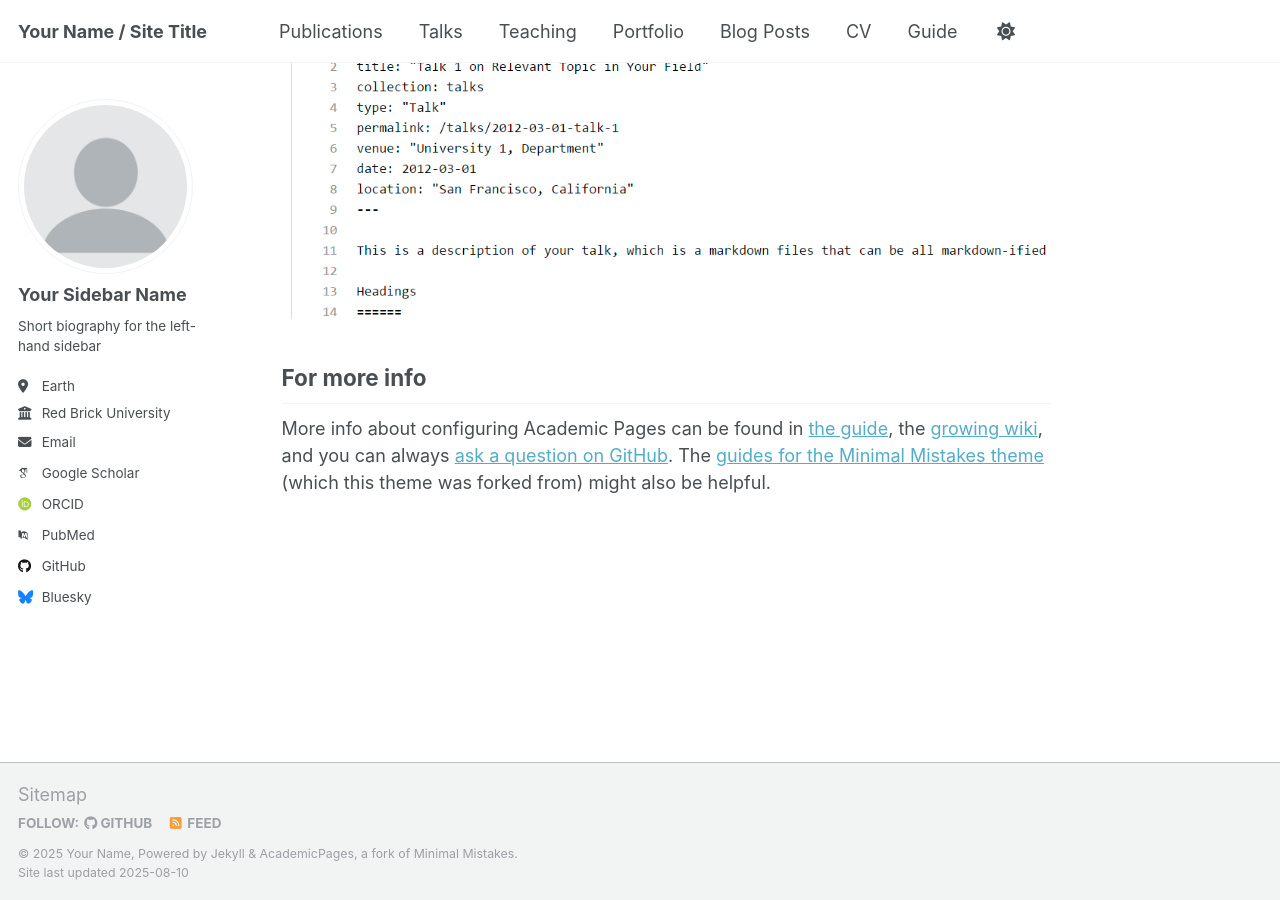
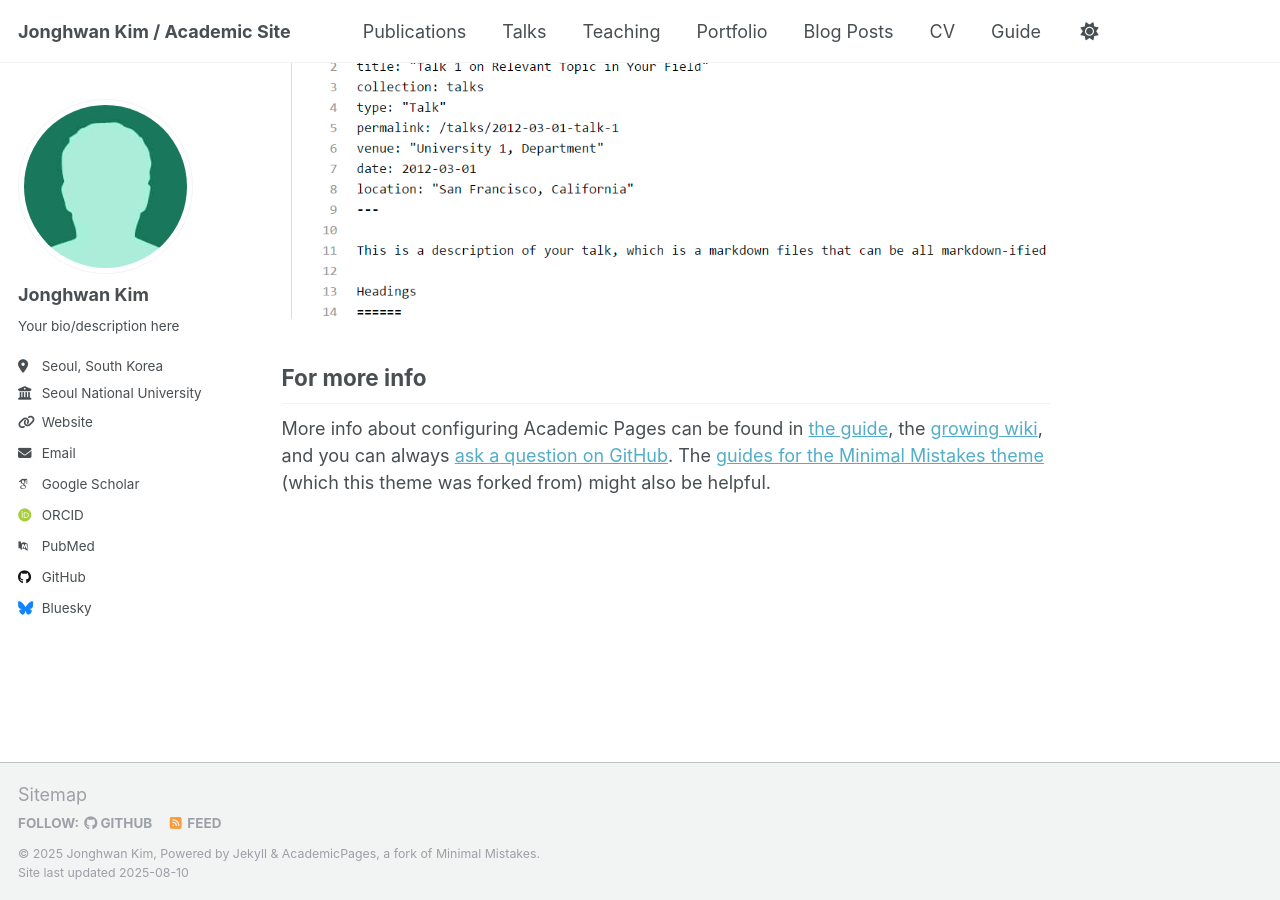
Before and after one commit to JongHwan-K/JongHwan-K.github.io, a Jekyll site: the page built from _pages/about.md, in a window 1280 px wide and 900 px high, scrolled down 2880 px. Built offline with Jekyll 4.4.1, drawn with Linux system fonts in a browser that asks for light colours; some web fonts are replaced; a script that is not in the unit is left out.

Commit message:
Update personal information in config and authors files

```diff
--- a/_config.yml
+++ b/_config.yml
@@ -9,27 +9,27 @@
 # Basic Site Settings
 locale                   : "en-US"
 site_theme               : "default"
-title                    : "Your Name / Site Title"
+title                    : "Jonghwan Kim / Academic Site"
 title_separator          : "-"
-name                     : &name "Your Name"
-description              : &description "personal description"
-url                      : https://academicpages.github.io # the base hostname & protocol for your site e.g. "https://[your GitHub username].github.io" or if you already have some other page hosted on Github then use "https://[your GitHub username].github.io/[Your Repo Name]"
+name                     : &name "Jonghwan Kim"
+description              : &description "Personal academic website of Jonghwan Kim"
+url                      : https://jonghwan-k.github.io # the base hostname & protocol for your site e.g. "https://[your GitHub username].github.io" or if you already have some other page hosted on Github then use "https://[your GitHub username].github.io/[Your Repo Name]"
 baseurl                  : "" # the subpath of your site, e.g. "/blog"
-repository               : "academicpages/academicpages.github.io"
+repository               : "JongHwan-K/JongHwan-K.github.io"
 
 # Site Author - The following control what appear as part of the author content on the side bar.
 #               If a field is blank the icon and link will not appear, otherwise it will be shown.
 #               Additional customization can be done by editing /_includes/author-profile.html
 author:
   # Biographic information
-  avatar           : "profile.png"
-  name             : "Your Sidebar Name"
+  avatar           : "bio-photo-2.jpg"
+  name             : "Jonghwan Kim"
   pronouns         : # example: "she/her"
-  bio              : "Short biography for the left-hand sidebar"
-  location         : "Earth"
-  employer         : "Red Brick University"
-  uri              : # URL
-  email            : "none@example.org"
+  bio              : "Your bio/description here"  # Update this with your actual bio
+  location         : "Seoul, South Korea"  # Update with your location
+  employer         : "Seoul National University"  # Update with your institution
+  uri              : "https://jonghwan-k.github.io"
+  email            : "rlawhdghkk@snu.ac.kr"
 
   # Academic websites
   academia         : # URL
```
Also changed, not shown: _data/authors.yml (+8 -8 lines).
